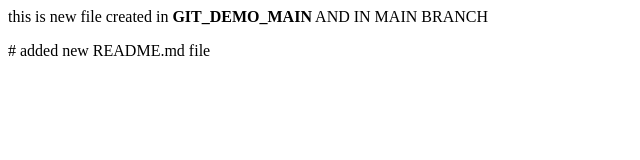
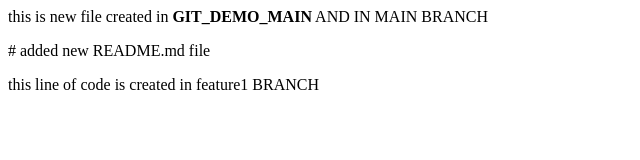
Before and after one commit to CharanGowdaKR/newfile, a plain HTML site: page index.html in a window 1280 px wide. Shown: the whole page, without its empty margins (0-640 px from the left). Drawn offline with Linux system fonts and the light colour scheme.

Commit message:
new feature1 branch

```diff
--- a/index.html
+++ b/index.html
@@ -1,2 +1,3 @@
 <P>this is new file created in <B>GIT_DEMO_MAIN</B> AND IN MAIN BRANCH </P>
 # added new README.md file
+<P>this line of code is created in feature1 BRANCH</P>
```
